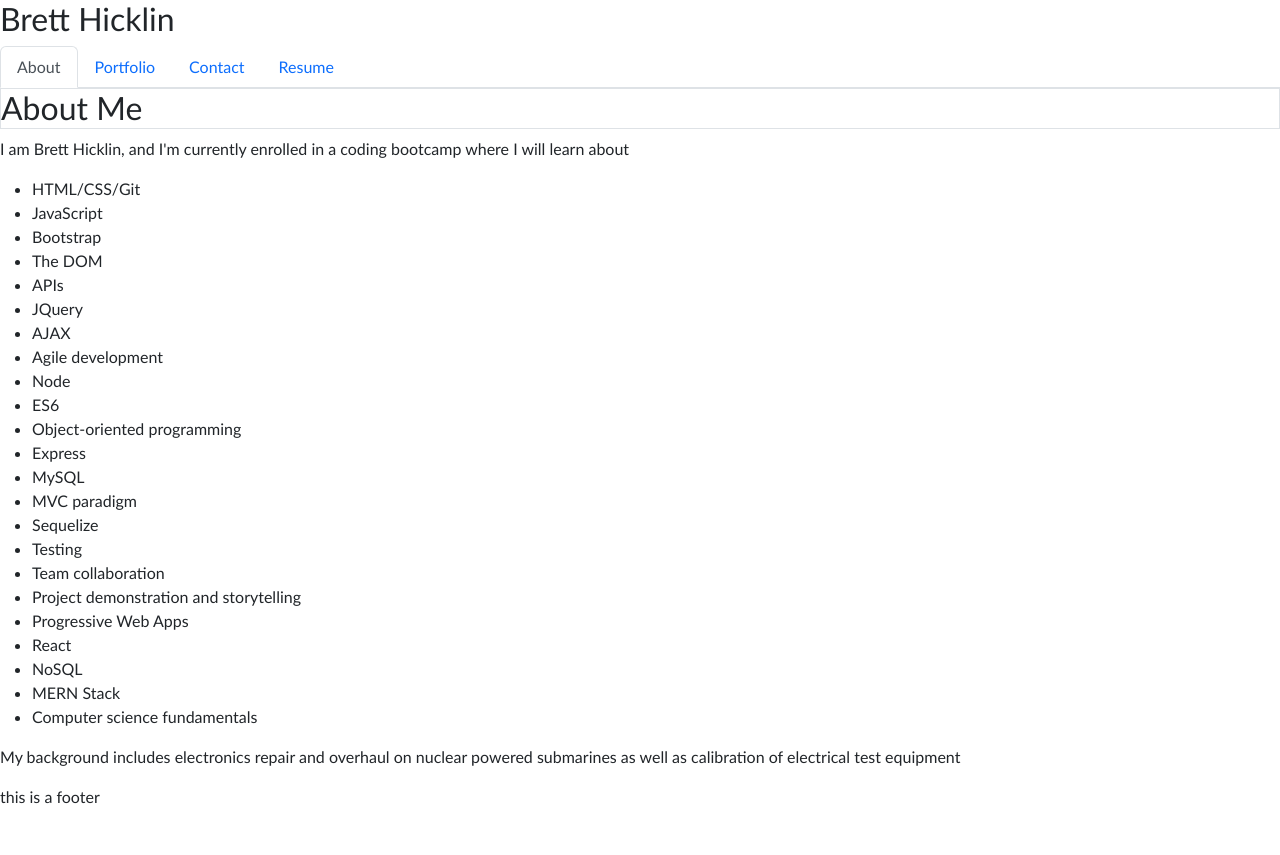
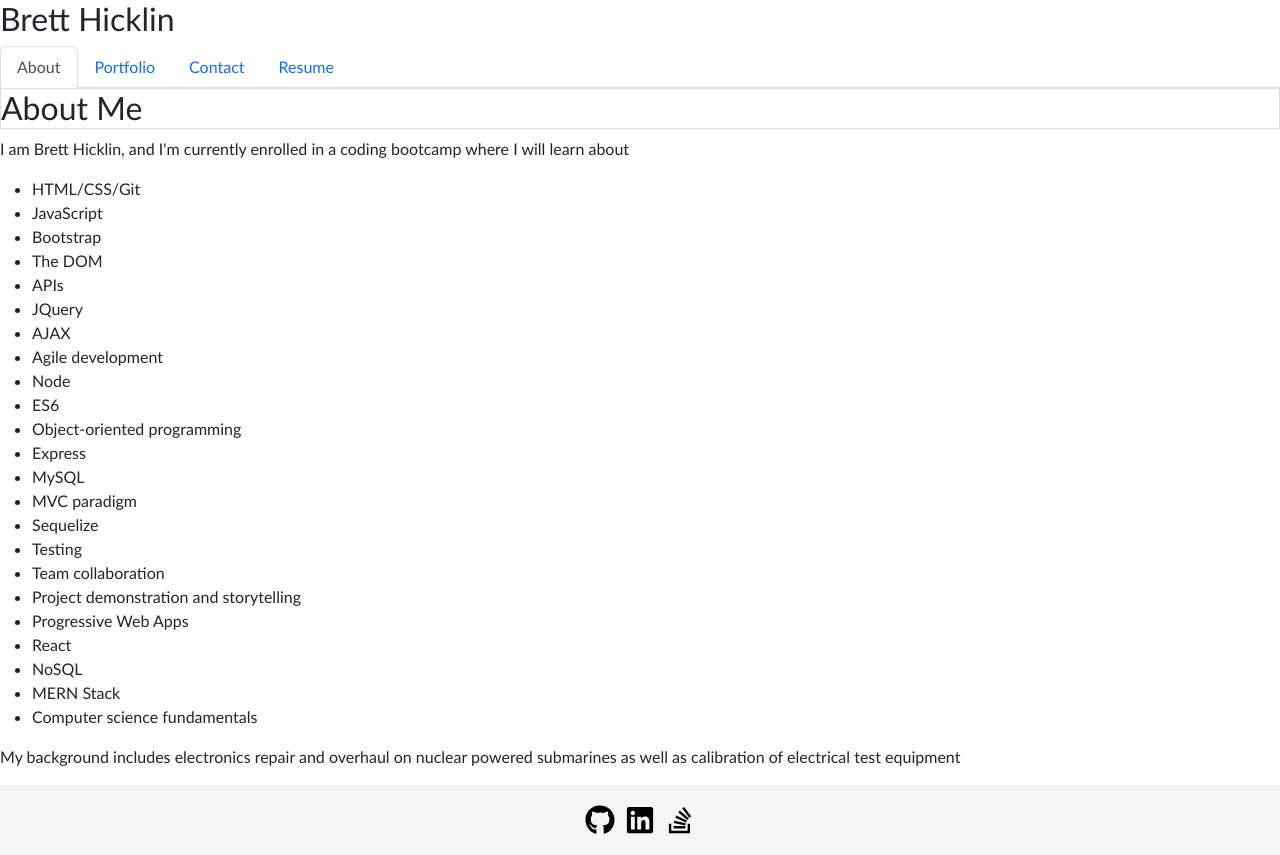
Before and after one commit to brett-hicklin/updated-portfolio, a React (Create React App) app: page / in a window 1280 px wide. Before the commit the page ends 809 px from the top, so only its background shows below. Built offline with nearby package versions, Linux system fonts and the light colour scheme.

Commit message:
created footer with icons to three profiles

```diff
--- a/package.json
+++ b/package.json
@@ -10,6 +10,7 @@
     "gh-pages": "^5.0.0",
     "react": "^17.0.1",
     "react-dom": "^17.0.1",
+    "react-icons": "^4.8.0",
     "react-scripts": "5.0.1",
     "web-vitals": "^0.2.4"
   },
--- /dev/null
+++ b/src/Footer.css
@@ -0,0 +1,20 @@
+.footer {
+    background-color: #f5f5f5;
+    padding: 20px;
+    text-align: center;
+  }
+
+  .footer-container {
+    display: flex;
+    justify-content: center;
+    gap: 10px;
+  }
+
+  .icon {
+    color: #000;
+    font-size: 30px;
+  }
+
+  .icon:hover {
+    color: #007bff;
+  }
--- a/src/components/Footer.js
+++ b/src/components/Footer.js
@@ -1,9 +1,22 @@
 import React from 'react';
+import { FaGithub, FaLinkedin, FaStackOverflow } from 'react-icons/fa';
+import '../Footer.css';
+
 
 export default function Footer(){
-return(
-    <div>
-        this is a footer
-    </div>
-)
+    return (
+        <footer className="footer">
+          <div className="footer-container">
+            <a href="https://github.com/brett-hicklin" target="_blank" rel="noopener noreferrer">
+              <FaGithub className="icon" />
+            </a>
+            <a href="https://www.linkedin.com/in/brett-hicklin-011042154/" target="_blank" rel="noopener noreferrer">
+              <FaLinkedin className="icon" />
+            </a>
+            <a href="https://stackoverflow.com/users/21936898/brett18" target="_blank" rel="noopener noreferrer">
+              <FaStackOverflow className="icon" />
+            </a>
+          </div>
+        </footer>
+      );
 }
```
Also changed, not shown: 1 other file (tests, documents, lock files or other folders).
